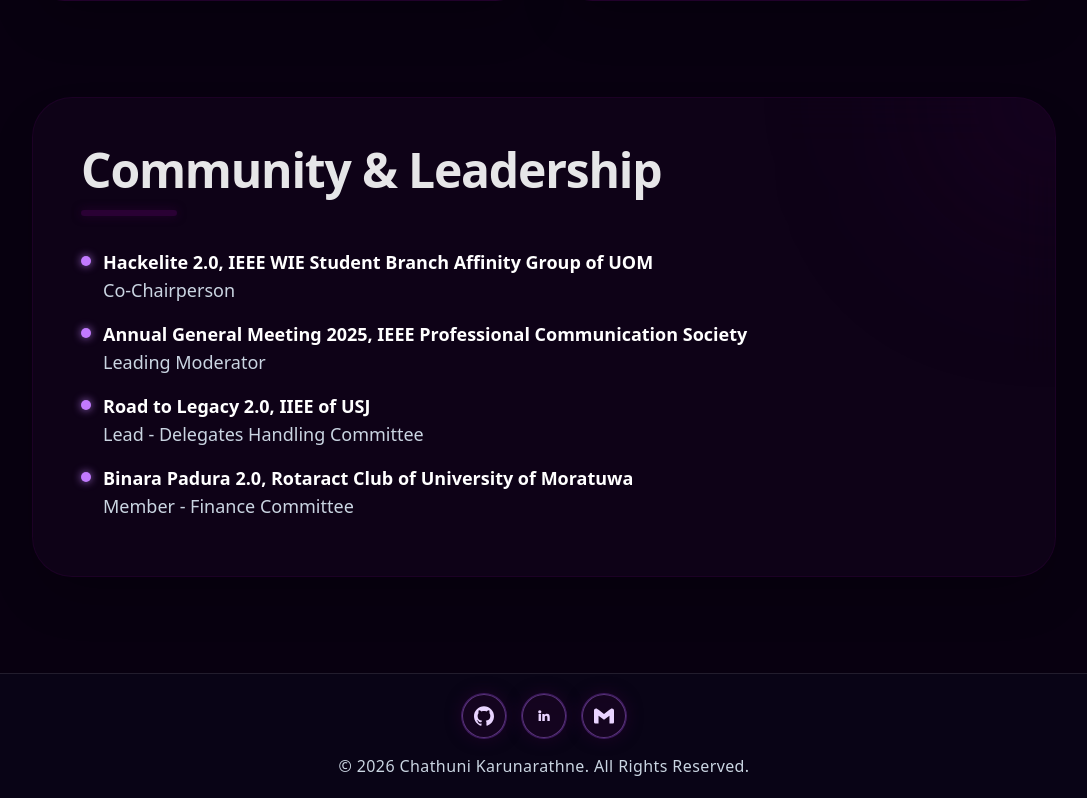
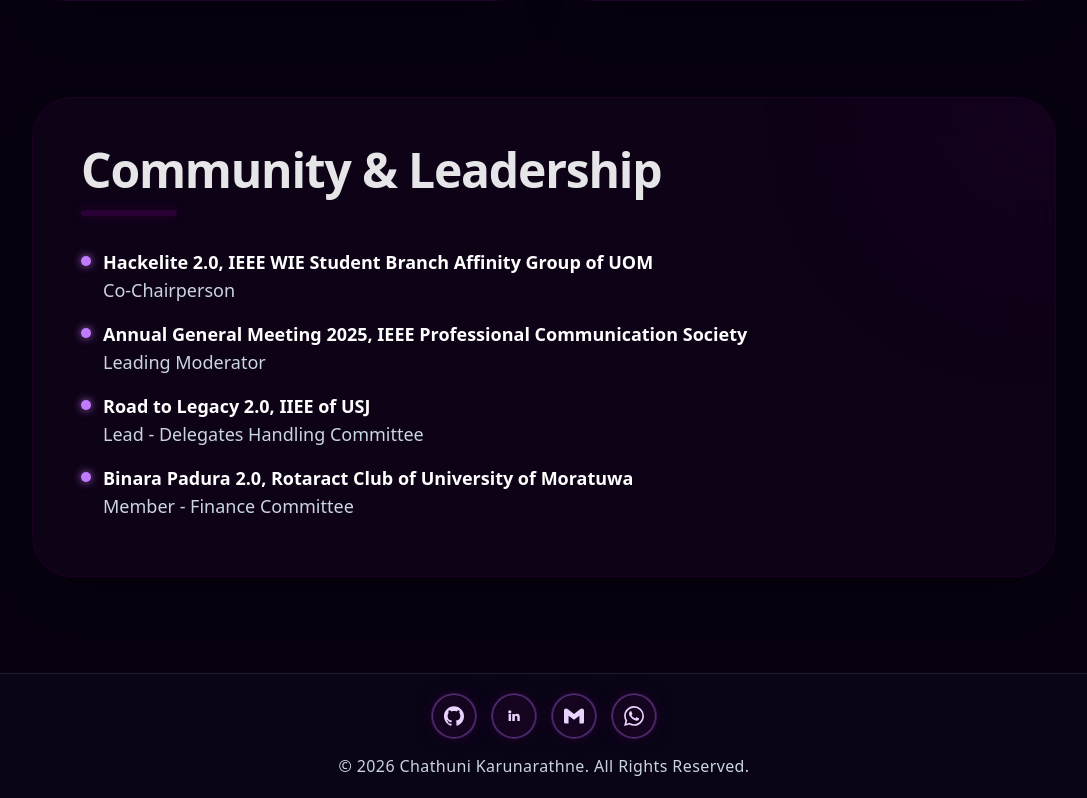
Before and after one commit to Chathuni-Karunarathne/my-portfolio, a Next.js app: page / in a window 1280 px wide. Shown: the part 4970-5768 px from the top of the page, without its empty margins (96-1183 px from the left). Built offline with nearby package versions, Linux system fonts and the light colour scheme.

Commit message:
feat: implement landing page with hero section, navigation, and contact form functionality

```diff
--- a/app/page.tsx
+++ b/app/page.tsx
@@ -1,7 +1,7 @@
 "use client";
 
 import { AnimatePresence, motion } from "framer-motion";
-import { siGithub, siGmail } from "simple-icons";
+import { siGithub, siGmail, siWhatsapp } from "simple-icons";
 import { useEffect, useState } from "react";
 import SkillsCarousel from "./skills-carousel";
 import ProjectsAccordion from "./projects-accordion";
@@ -14,6 +14,7 @@
   { href: "https://github.com/Chathuni-Karunarathne", label: "GitHub", icon: siGithub },
   { href: "https://www.linkedin.com/in/chathuni-k", label: "LinkedIn", icon: linkedInIcon },
   { href: "mailto:chathunik27@gmail.com", label: "Email", icon: siGmail },
+  { href: "https://wa.me/94762132822", label: "WhatsApp", icon: siWhatsapp },
 ];
 
 export default function Home() {
```
Lines whose indentation alone changed are shown as unchanged.
